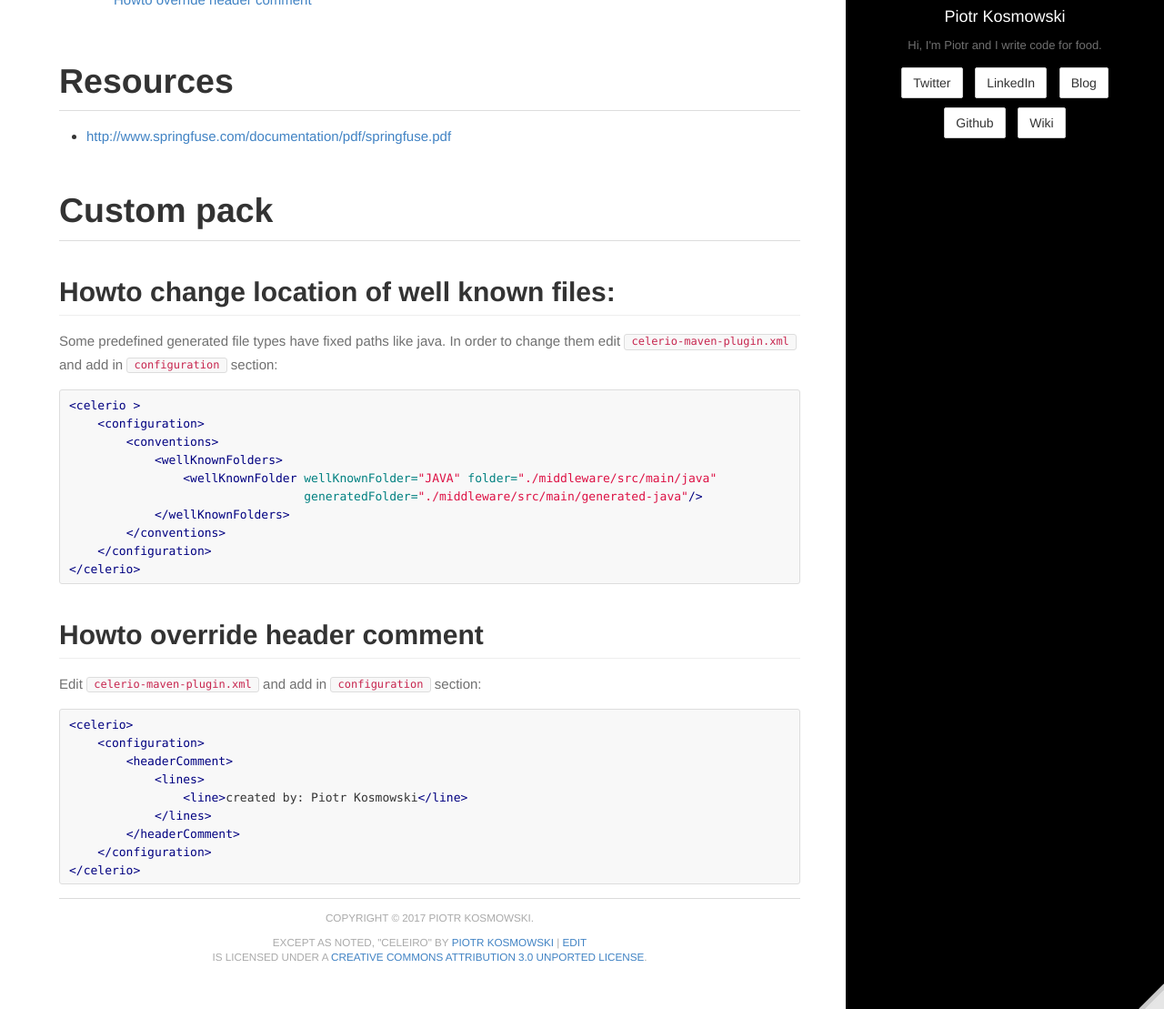
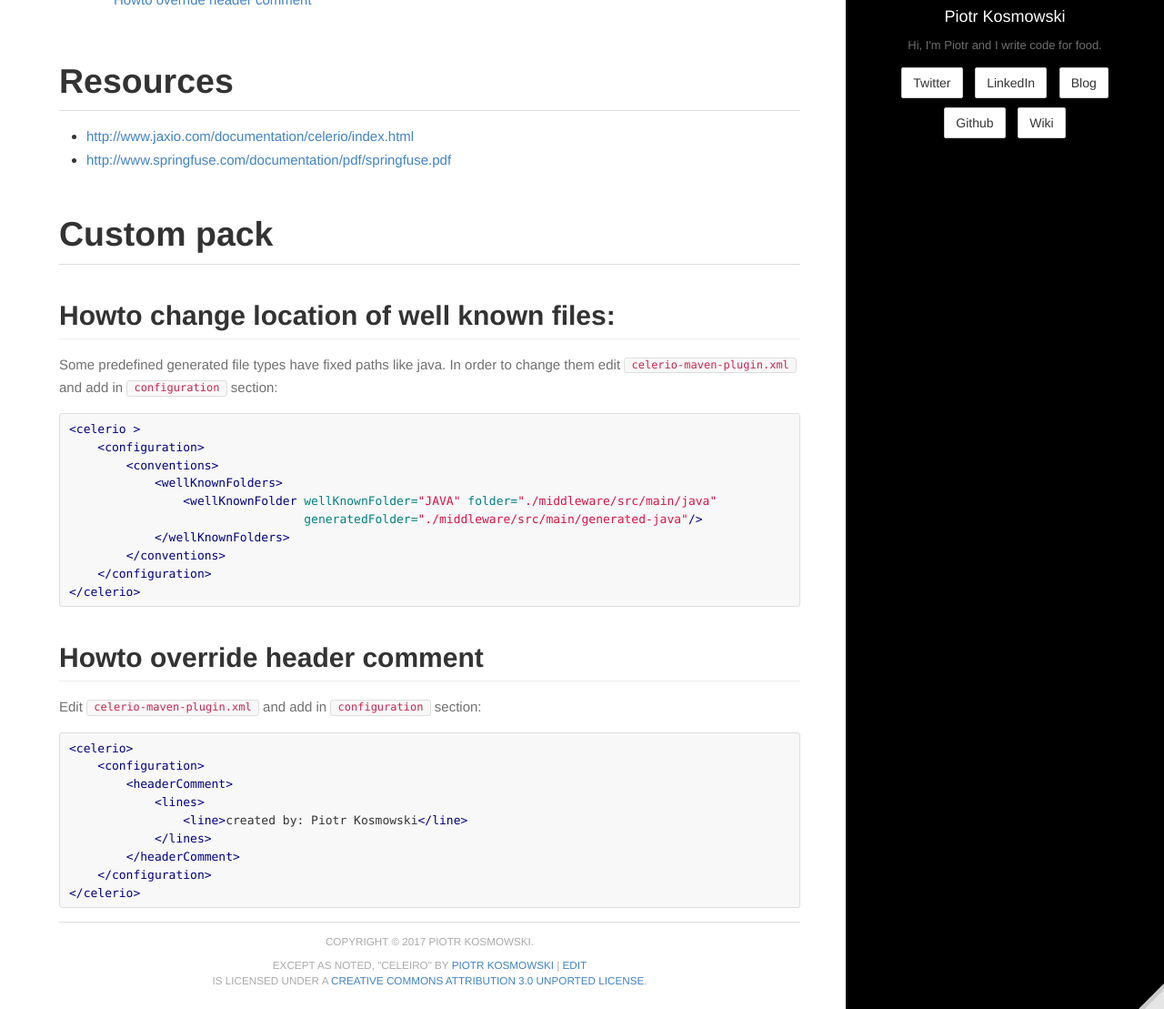
Before and after one commit to kospiotr/kospiotr.github.io, a Jekyll site: the page built from wiki/celeiro.md, in a window 1280 px wide and 1388 px high, cut to the strip 279-1388 px from the top of the window. Shown: the whole strip at 91% size. Built offline with Jekyll 4.4.1, drawn with Linux system fonts in a browser that asks for light colours; some of the changed lines change nothing that is shown.

Commit message:
Update celeiro.md

```diff
--- a/wiki/celeiro.md
+++ b/wiki/celeiro.md
@@ -7,7 +7,7 @@ editurl: wiki/celeiro.md
 ---
 
 # Resources
-
+* [http://www.jaxio.com/documentation/celerio/index.html](http://www.jaxio.com/documentation/celerio/index.html)
 * [http://www.springfuse.com/documentation/pdf/springfuse.pdf](http://www.springfuse.com/documentation/pdf/springfuse.pdf)
 
 # Custom pack
```
